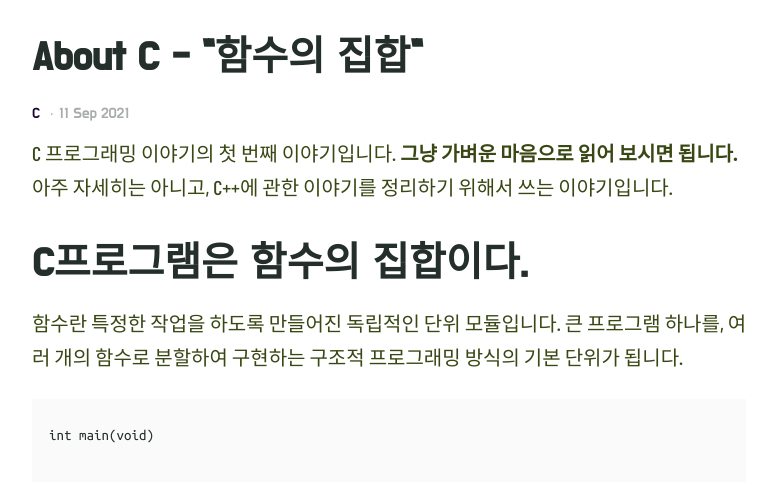
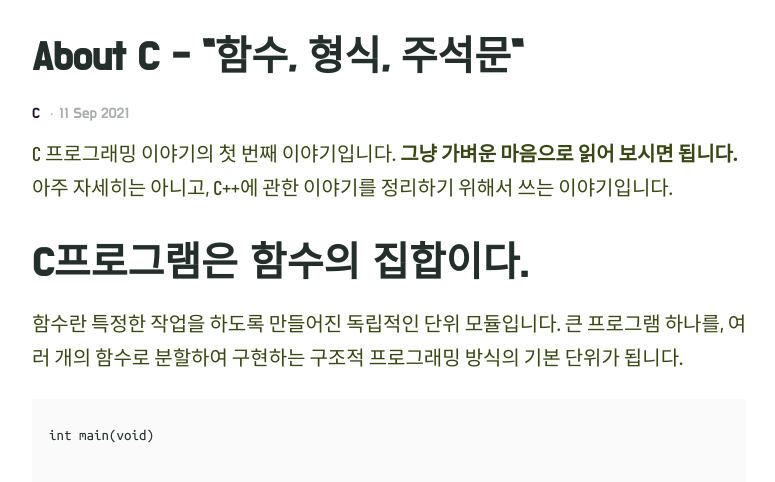
Before and after one commit to daviddarnes/alembic, a Jekyll site: the page built from _posts/2021-09-11-c-post2.md.md, in a window 1280 px wide and 900 px high, cut to the strip 412-894 px from the top of the window. Shown: the whole strip, without its empty margins (251-1026 px from the left). Built offline with Jekyll 4.4.1, drawn with Linux system fonts in a browser that asks for light colours; some web fonts are replaced.

Commit message:
Update 2021-09-11-c-post2.md.md

```diff
--- a/_posts/2021-09-11-c-post2.md.md
+++ b/_posts/2021-09-11-c-post2.md.md
@@ -1,5 +1,5 @@
 ---
-title: About C - "함수의 집합"
+title: About C - "함수, 형식, 주석문"
 categories:
 - C
 excerpt: |
```
